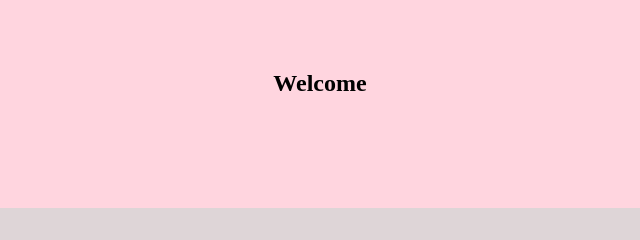
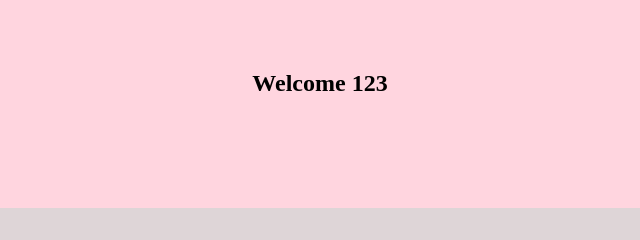
Before and after one commit to DeadWolf1tyt/menu-1v, a plain HTML site: page index.html in a window 1280 px wide. Shown: the part 142-382 px from the top of the page, 320-960 px from the left. Drawn offline with Linux system fonts and the light colour scheme.

Commit message:
Update index.html

```diff
--- a/index.html
+++ b/index.html
@@ -30,7 +30,7 @@
 
   <!-- /// -->
   <section class="welcome" id="welcome">
-    <h1>Welcome</h1>
+    <h1>Welcome 123</h1>
   </section>
   <section class="about" id="about">
     <h1>About</h1>
```
